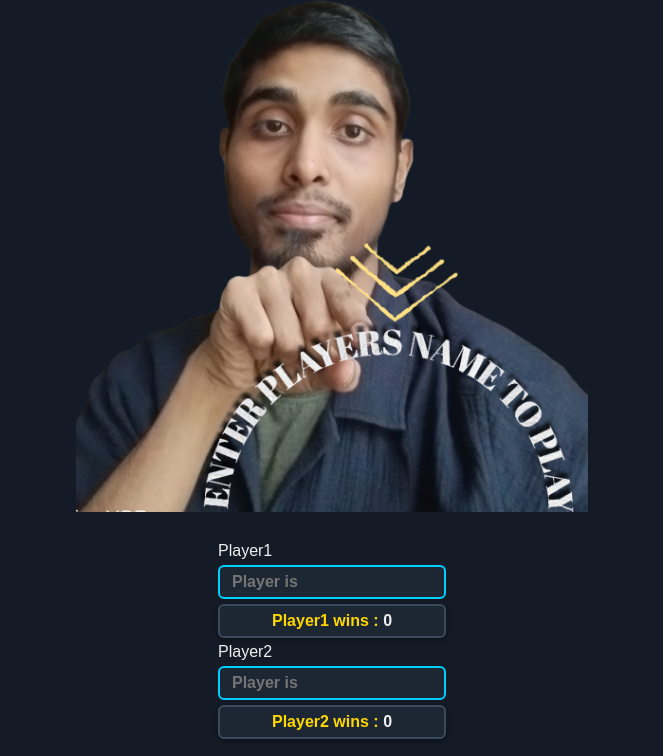
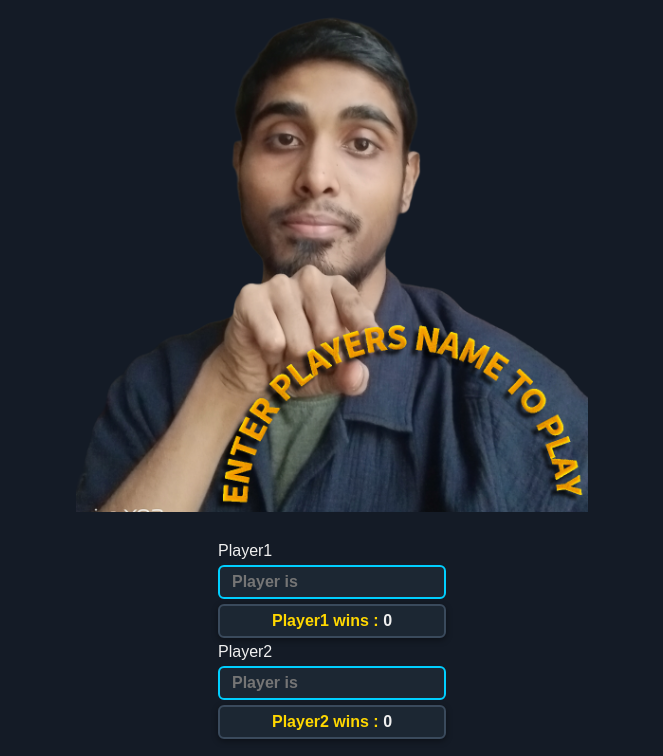
Before and after one commit to Monir135/tic-tac-game, a plain HTML site: page src/index.html in a window 1280 px wide. Shown: the top 756 px of the page, without its empty margins (308-971 px from the left). Drawn offline with Linux system fonts and the light colour scheme.

Commit message:
my picture was changed

```diff
--- a/src/index.html
+++ b/src/index.html
@@ -20,7 +20,7 @@
 
 <body>
     <div class="my-img-container">
-        <img class="my-img" src="Untitled (30).png" alt="Creater's Image">
+        <img class="my-img" src="Untitled (32).png" alt="Creater's Image">
     </div>
     <div class="winners-container">
         <p class="show-winner"></p>
```
Also changed, not shown: src/Untitled (32).png (added).
